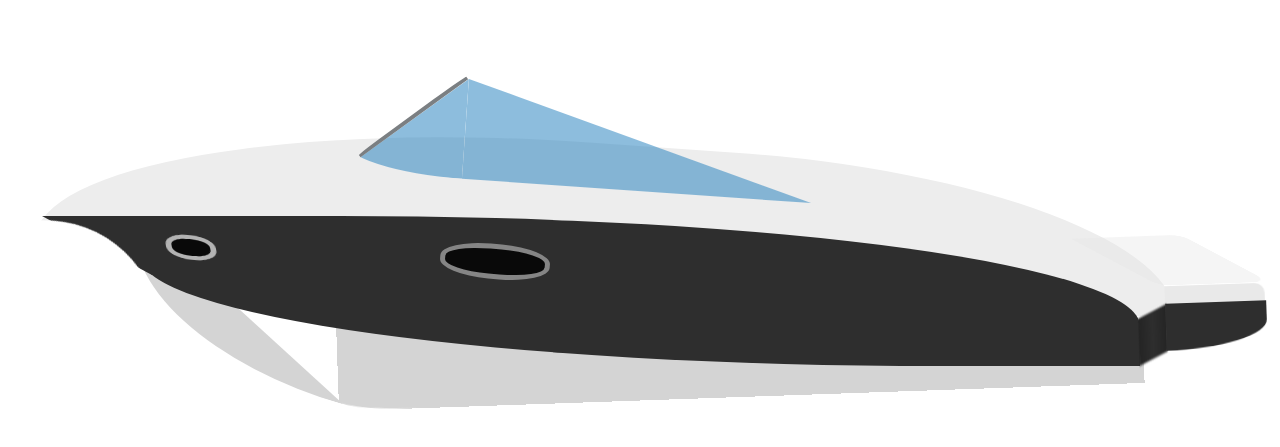
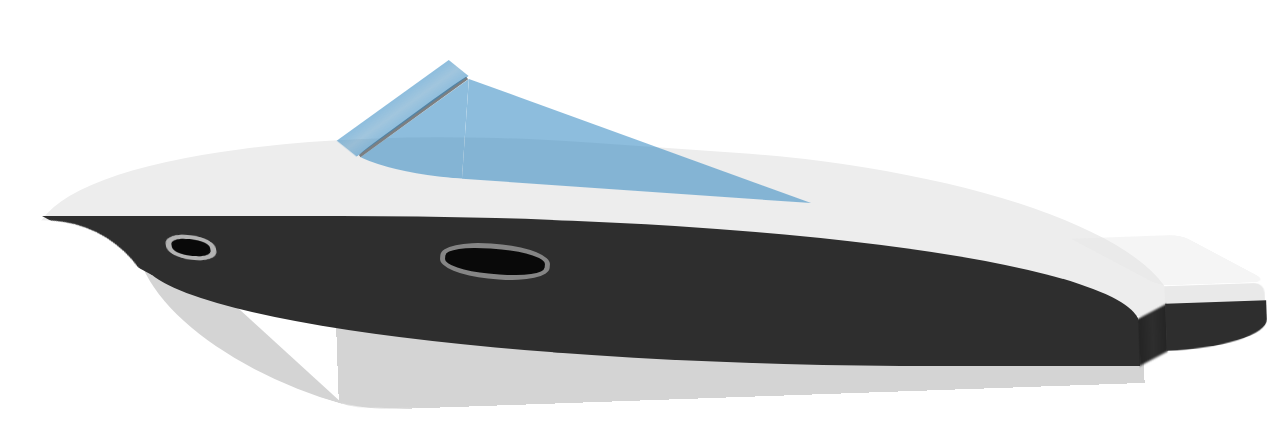
Before and after one commit to Sahil2004/CSS-Motorboat, a plain HTML site: page index.html in a window 1280 px wide. Shown: the part 159-606 px from the top of the page. Drawn offline with Linux system fonts and the light colour scheme.

Commit message:
Front mirror done.

```diff
--- a/index.html
+++ b/index.html
@@ -12,7 +12,9 @@
         <div class="whiteTopPart">
             <span class="backPart"></span>
         </div>
-        <div class="windows"></div>
+        <div class="windows">
+            <div class="frontWindow"></div>
+        </div>
         <div class="blackPart">
             <span class="frontPeakCover"></span>
             <span class="backJoiningPart"></span>
--- a/style.scss
+++ b/style.scss
@@ -7,8 +7,6 @@ $waveColor: #b7b7b7;
 $whiteTopPart: #ededed;
 $whiteRightEngineSidePart: #e9e9e9;
 $whiteBackEngine: #e4e4e460;
-$mirrorLightColor: #F7F7F7;
-$mirrorDarkColor: #e6e6e6;
 $mirrorBoundary: #7B7F82;
 $mirrorBackground: #2e86c18a;
 
@@ -72,16 +70,6 @@ html, body {
 .windows {
     position: absolute;
     z-index: 4;
-    // left: -100px;
-    // right: 0;
-    // top: -190px;
-    // bottom: 0;
-    // margin: auto;
-    // height: 100px;
-    // width: 330px;
-    // border-top-right-radius: 100%;
-    // border-right: 4px solid $mirrorBoundary;
-    // border-top: 4px solid $mirrorBoundary;
     left: 0;
     right: 0;
     top: -200px;
@@ -97,9 +85,6 @@ html, body {
         position: absolute;
         left: -470px;
         top: -100px;
-        // height: 100px;
-        // width: 100px;
-        // background: $mirrorBackground;
         border-bottom-left-radius: 100% 30%;
         border-right: 120px solid $mirrorBackground;
         border-top: 100px solid transparent;
@@ -116,17 +101,16 @@ html, body {
         border-bottom-left-radius: 30%;
         background-color: $mirrorBoundary;
     }
-    // &::after {
-    //     content: '';
-    //     position: absolute;
-    //     left: -450px;
-    //     top: -110px;
-    //     width: 100px;
-    //     height: 20px;
-    //     border-top-right-radius: 100%;
-    //     // background-color: $mirrorBackground;
-    //     background-image: radial-gradient(circle at 82px -1px, blue 0, blue 101px, $mirrorBackground 40px);
-    // }
+    &>.frontWindow {
+        position: absolute;
+        left: -536px;
+        top: -131px;
+        z-index: 3;
+        width: 244px;
+        height: 130px;
+        background: linear-gradient(to left, $mirrorBackground,rgba(82, 149, 193, 0.541), $mirrorBackground);
+        transform:rotateY(81deg) rotateX(313deg) skewX(332deg) rotateZ(5deg);
+    }
 }
 
 .blackPart {
```
Also changed, not shown: style.css, 1 other file.
